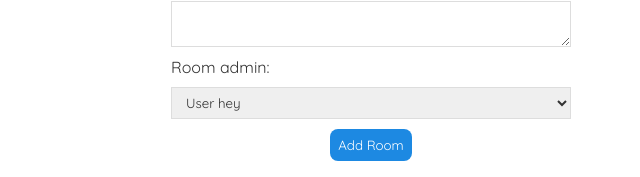
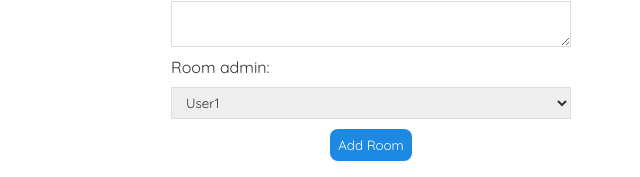
Before and after one commit to t-const/web-voter, a React (Create React App) app in the folder frontend/: page /create in a window 1280 px wide. Shown: the part 285-462 px from the top of the page, without its empty margins (269-909 px from the left). Built offline with nearby package versions, Linux system fonts and the light colour scheme; data requests are answered from the project's data file.

Commit message:
working admin shown in room view

```diff
--- a/frontend/src/Create.jsx
+++ b/frontend/src/Create.jsx
@@ -1,16 +1,30 @@
-import { useState } from "react";
+import { useEffect, useState } from "react";
 import {useNavigate} from 'react-router-dom';
+import useFetch from "./useFetch";
 
 const Create = () => {
 	const [name, setName] = useState('Room creation');
 	const [body, setBody] = useState('');
-	const [admin, setAdmin] = useState('User hey');
+	const [adminName, setAdminName] = useState('');
+	const [admin, setAdmin] = useState('');
 	const [isPending, setIsPending] = useState(false)
+	const {data: allUsers, isPending: isUsersFetchPending, error} = useFetch('http://localhost:8000/users');
 	const navigate = useNavigate();
+
+	useEffect(() => {
+		console.log(allUsers)
+		setAdminName(allUsers?.[0]?.name || '');
+		setAdmin(allUsers?.[0]?.id || '');
+	}, [allUsers]);
+
+	useEffect(() => {
+		console.log(admin)
+	}, [admin])
 
 	const handleSubmit = (e) => {
 		e.preventDefault();
 		const room = { name, body, admin };
+		console.log(room);
 
 		setIsPending(true);
 
@@ -42,12 +56,21 @@ const Create = () => {
 					onChange={(e) => setBody(e.target.value)}>
 				</textarea>
 				<label>Room  admin:</label>
-				<select
-					value={admin}
-					onChange={(e) => setAdmin(e.target.value)}>
-					<option value="User hey">User hey</option>
-					<option value="User nay">User nay</option>
-				</select>
+				{isUsersFetchPending && <div>Loading possible admins...</div>}
+				{error && <div>{error}</div>}
+				{!error && !isUsersFetchPending && <select
+					value={adminName}
+					onChange={(e) => {
+						setAdminName(e.target.label);
+						setAdmin(e.target.value);
+						}}>
+					{allUsers.map(u => (
+						<option value={u.id}>
+							{u.name}
+						</option>
+					))}
+					</select>
+				}
 				{!isPending && <button>Add Room</button> }
 				{isPending && <button disabled>Adding Room...</button> }
 			</form>
--- a/frontend/src/RoomDetails.jsx
+++ b/frontend/src/RoomDetails.jsx
@@ -1,5 +1,6 @@
 import { useNavigate, useParams } from "react-router-dom";
 import useFetch from "./useFetch";
+import UserDetails from "./UserDetails";
 
 const RoomDetails = () => {
 	const { id } = useParams();
@@ -23,6 +24,7 @@ const RoomDetails = () => {
 					<h2>{room.name}</h2>
 					<div>{room.body}</div>
 					<button onClick={handleClick}>delete</button>
+					{room.admin && <UserDetails id={room.admin}/>}
 				</article>
 			)}
 		</div>
--- a/frontend/src/UserDetails.jsx
+++ b/frontend/src/UserDetails.jsx
@@ -1,10 +1,10 @@
 import { useParams } from "react-router-dom";
 import useFetch from "./useFetch";
 
-const UserDetails = () => {
-	const { id } = useParams();
+const UserDetails = ({id: propId}) => {
+	const { id: paramId } = useParams();
+	const id = propId || paramId;
 	const { data: user, error, isPending } = useFetch('http://localhost:8000/user?id=' + id);
-	console.log(user)
 
 	return (
 		<div className="user-details">
```
